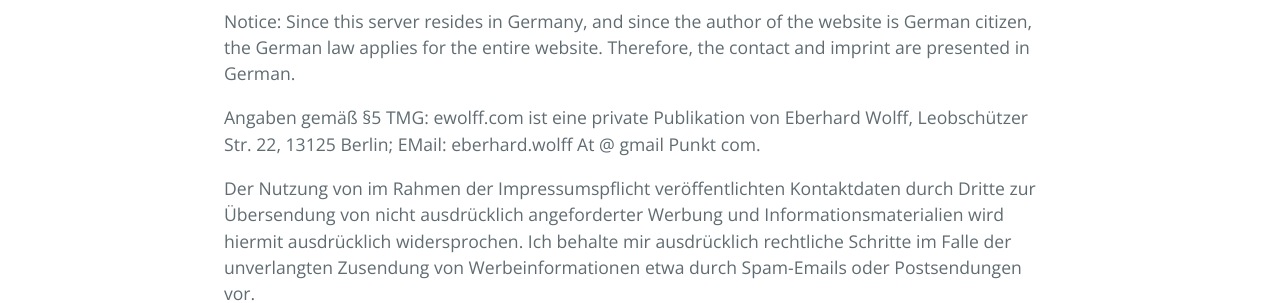
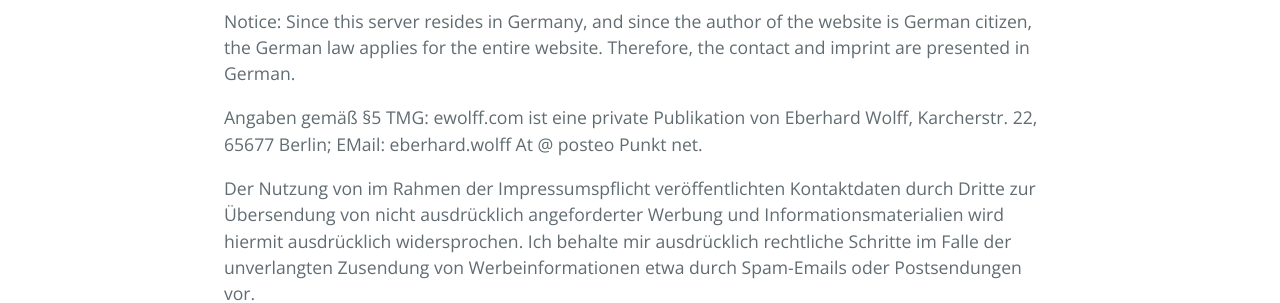
Before and after one commit to ewolff/ewolff.com, a Jekyll site: the page built from impressum.md, in a window 1280 px wide. Shown: the part 341-644 px from the top of the page. Built offline with Jekyll 4.4.1, drawn with Linux system fonts in a browser that asks for light colours; our own code applies the rules of GitHub Pages for plain Markdown files.

Commit message:
Adressen angepasst

```diff
--- a/impressum.md
+++ b/impressum.md
@@ -7,8 +7,8 @@
 website. Therefore, the contact and imprint are presented in German.
 
 Angaben gemäß §5 TMG: ewolff.com ist eine private Publikation von
-Eberhard Wolff, Leobschützer Str. 22, 13125 Berlin; EMail:
-eberhard.wolff At @ gmail Punkt com.
+Eberhard Wolff, Karcherstr. 22, 65677 Berlin; EMail:
+eberhard.wolff At @ posteo Punkt net.
 
 Der Nutzung von im Rahmen der Impressumspflicht veröffentlichten
 Kontaktdaten durch Dritte zur Übersendung von nicht ausdrücklich
```
